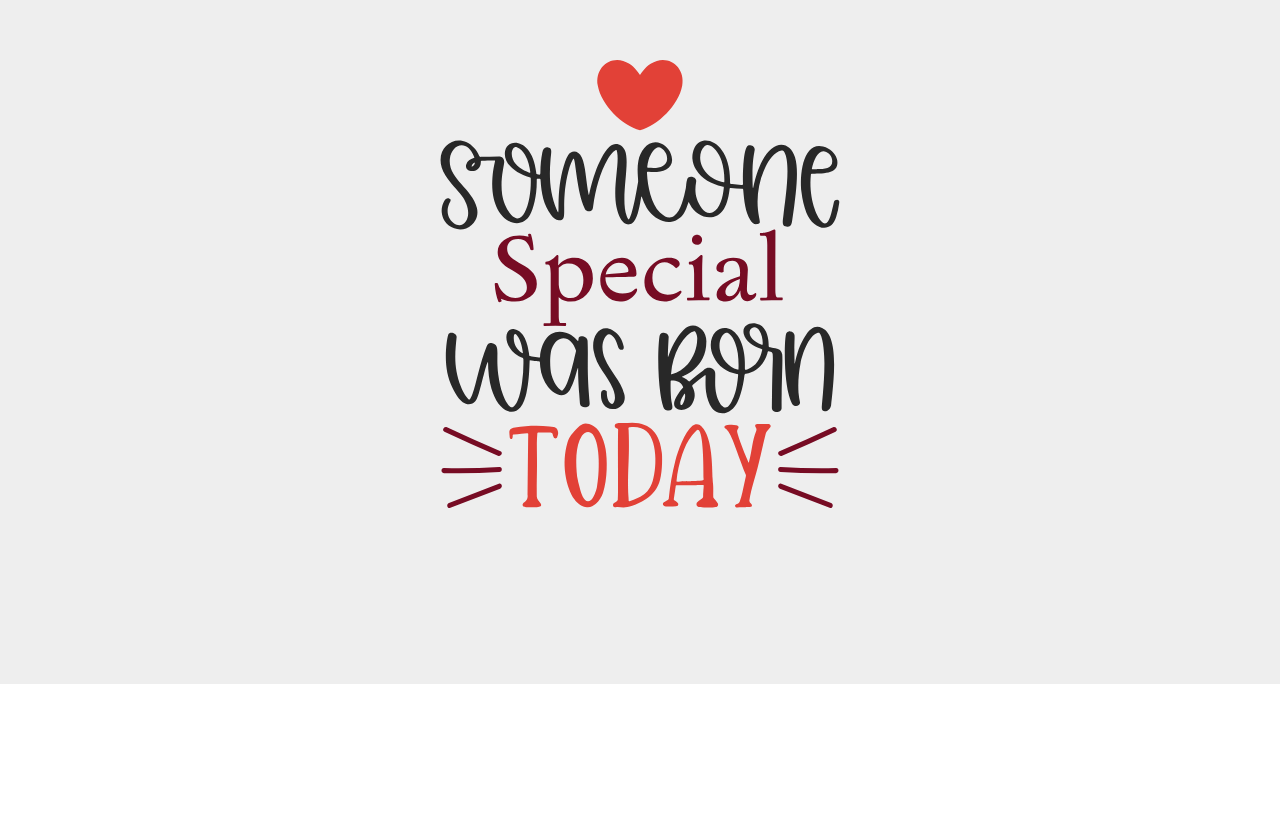
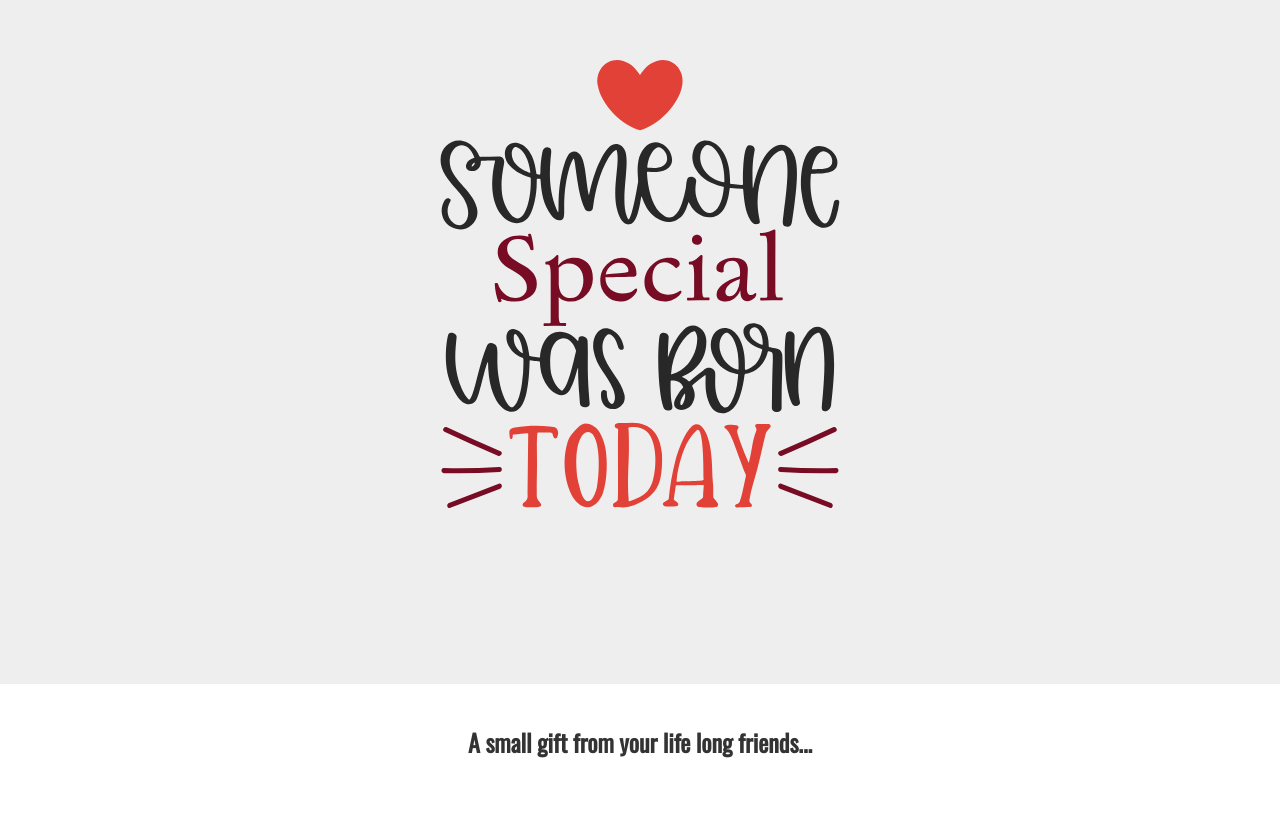
Before and after one commit to parthnvaswani/sharanam-s-birthday, a plain HTML site: page index.html in a window 1280 px wide. Shown: the part 116-938 px from the top of the page. Drawn offline with nearby package versions, Linux system fonts and the light colour scheme.

Commit message:
credits added

```diff
--- a/index.html
+++ b/index.html
@@ -114,6 +114,10 @@
         />
       </svg>
     </header>
+
+    <div class="credits">
+      <h1>A small gift from your life long friends...</h1>
+    </div>
     <div class="hero">
       <img src="images/SharanamBdayGift.jpg" alt="" />
     </div>
--- a/styles.css
+++ b/styles.css
@@ -127,3 +127,7 @@ header svg {
 #mybook {
   margin: 0 !important;
 }
+.credits {
+  margin-top: 40px;
+  text-align: center;
+}
```
